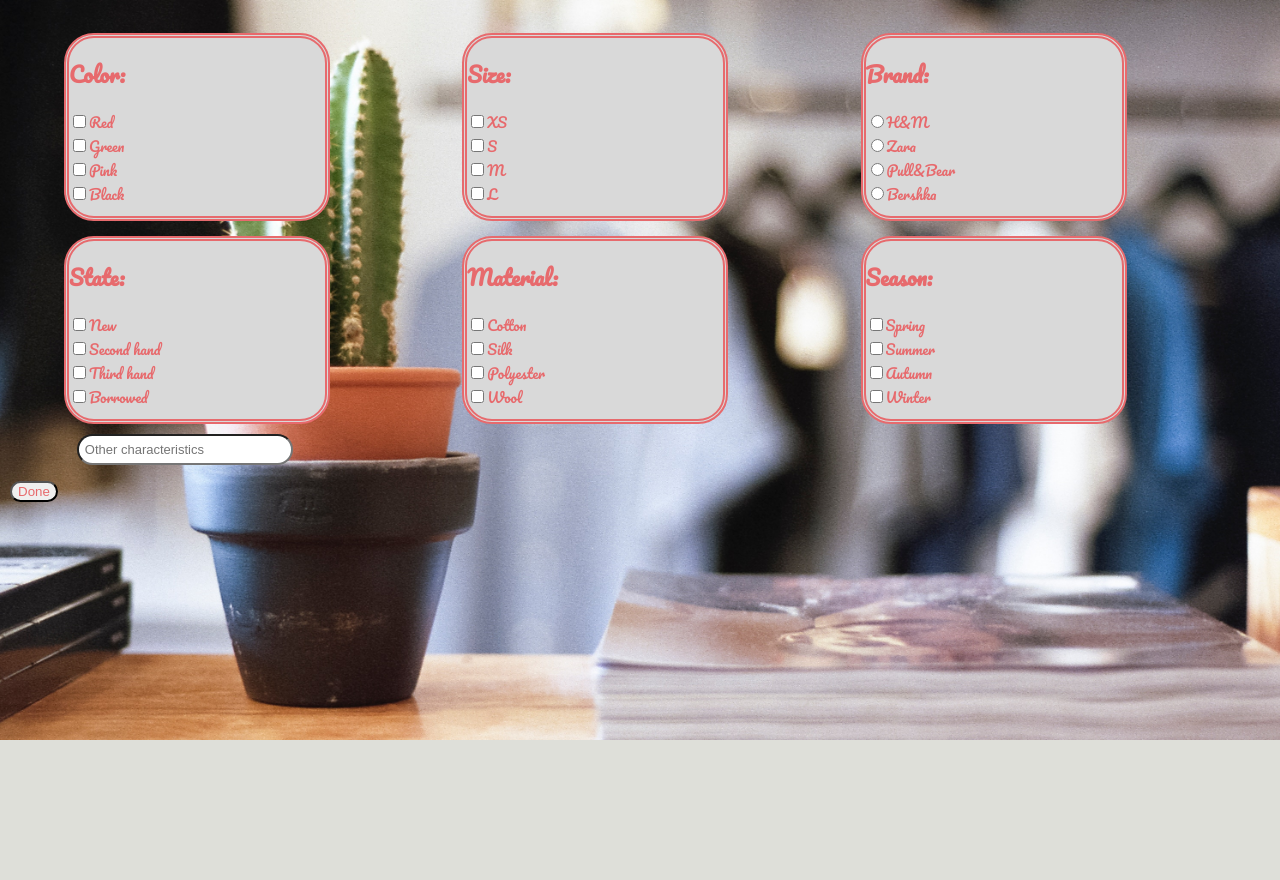
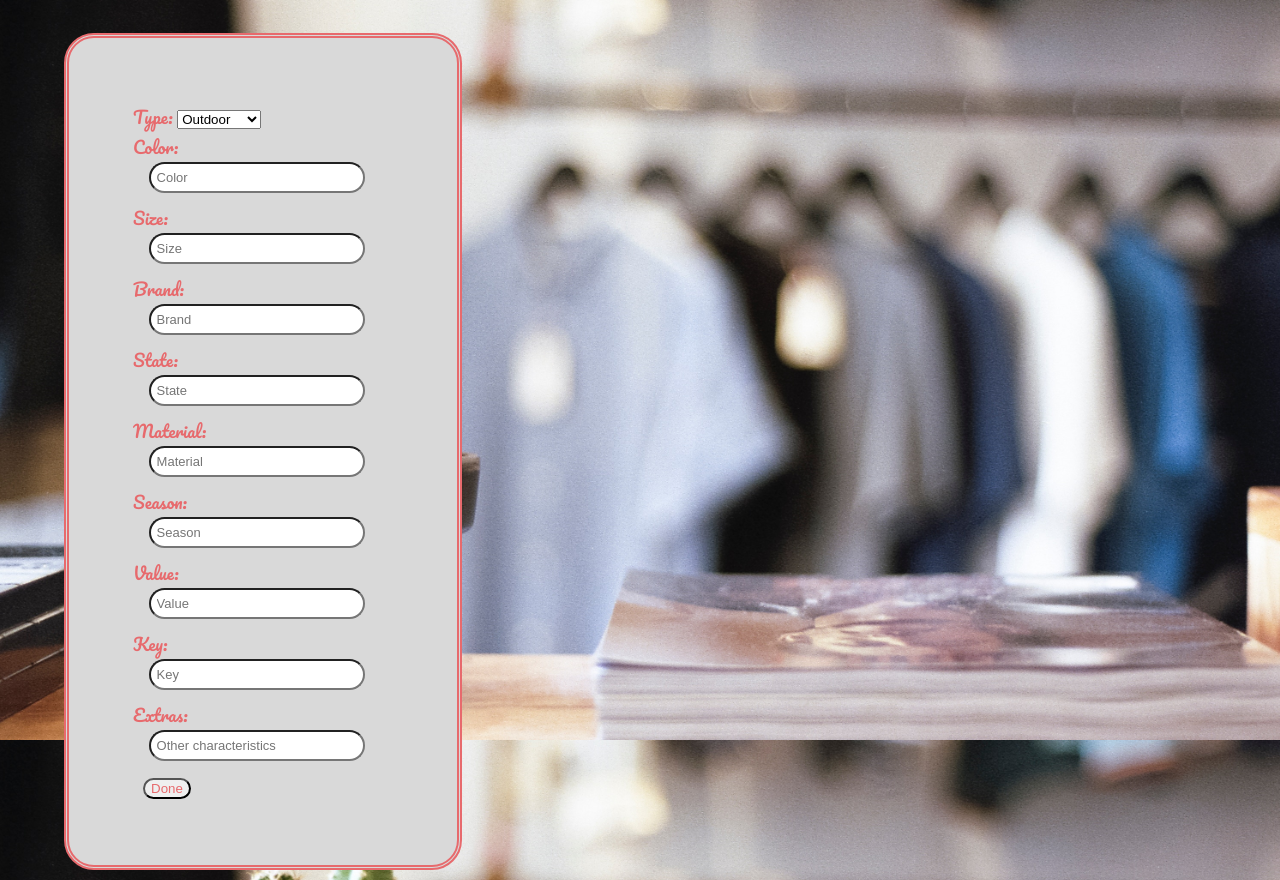
Before and after one commit to DianaBolocan/DulappMD, a PHP site: page /DulappMD/App/Views/Form in a window 1280 px wide. Shown: the part 60-940 px from the top of the page. Before the commit the page ends 800 px from the top, so only its background shows below. Run offline with PHP 8.4, Linux system fonts and the light colour scheme.

Commit message:
Add Item
Created save method for adding an item in a drawer with redirect. Slight changes in view and CSS file for Form.

```diff
--- a/App/Views/Form.php
+++ b/App/Views/Form.php
@@ -43,62 +43,32 @@
 				<a href="HomePage">
 					<h1 class="hcomp"> Log Out </h1>
 				</a>
-					<img src="CSS Files/more.png"id="more" alt="More"></a>
+					<img src="CSS Files/more.png" id="more" alt="More"></a>
 				</header >
 				<br>
 
 
-			<form name="quiz" action="Form/addItem" method="POST">
-					<div class="question">
-						<h2>Color:</h2>
-							<input type="checkbox" name="r-c" value="Red">Red<br>
-							<input type="checkbox" name="r-c" value="Green">Green <br>
-							<input type="checkbox" name="r-c" value="Pink">Pink<br>
-							<input type="checkbox" name="r-c" value="Black">Black <br>
-					</div>
-					<div class="question">
-						<h2>Size:</h2>
-							<input type="checkbox" name="r-s" value="XS">XS<br>
-							<input type="checkbox" name="r-s" value="S">S<br>
-							<input type="checkbox" name="r-s" value="M">M<br>
-							<input type="checkbox" name="r-s" value="L">L <br>
-
-					</div>
-					<div class="question">
-						<h2>Brand:</h2>
-							<input type="radio" name="r-b" value="H&M">H&M<br>
-							<input type="radio" name="r-b" value="Zara">Zara<br>
-							<input type="radio" name="r-b" value="Pull&Bear">Pull&Bear<br>
-							<input type="radio" name="r-b" value="Bershka">Bershka <br>
-
-					</div>
-					<div class="question">
-						<h2>State:</h2>
-							<input type="checkbox" name="r-ls" value="New">New<br>
-							<input type="checkbox" name="r-ls" value="Second hand">Second hand<br>
-							<input type="checkbox" name="r-ls" value="Third hand">Third hand<br>
-							<input type="checkbox" name="r-ls" value="Borrowed">Borrowed <br>
-
-					</div>
-					<div class="question">
-						<h2>Material:</h2>
-							<input type="checkbox" name="r-f" value="Cotton">Cotton<br>
-							<input type="checkbox" name="r-f" value="Silk">Silk<br>
-							<input type="checkbox" name="r-f" value="Polyester">Polyester<br>
-							<input type="checkbox" name="r-f" value="Wool">Wool <br>
-
-					</div>
-					<div class="question">
-						<h2>Season:</h2>
-							<input type="checkbox" name="r-ss" value="Spring">Spring<br>
-							<input type="checkbox" name="r-ss" value="Summer">Summer<br>
-							<input type="checkbox" name="r-ss" value="Autumn">Autumn<br>
-							<input type="checkbox" name="r-ss" value="Winter">Winter <br>
-					</div>
-					<div class="others">
-					<input type="text" name="extras" placeholder="Other characteristics">
-					</div>
-					<button type="submit" id="subm">Done</button>
+				<form class="question" name="quiz" action="Form/save" method="POST">
+					Type:
+					<select name="type">
+						<option value="Outdoor"> Outdoor </option>
+						<option value="Dress"> Dress </option>
+						<option value="Top"> Top </option>
+						<option value="Pants"> Pants </option>
+						<option value="Shoes"> Shoes </option>
+						<option value="Skirt"> Skirt </option>
+						<option value="Accessory"> Accessory </option>
+					</select> <br>
+					Color: <input type="text" name="color" placeholder="Color"> <br>
+					Size: <input type="text" name="size" placeholder="Size"> <br>
+					Brand: <input type="text" name="brand" placeholder="Brand"> <br>
+					State: <input type="text" name="state" placeholder="State">	<br>
+					Material: <input type="text" name="material" placeholder="Material"> <br>
+					Season: <input type="text" name="season" placeholder="Season"> <br>
+					Value: <input type="text" name="value" placeholder="Value"> <br>
+					Key: <input type="text" name="key" placeholder="Key"> <br>
+					Extras: <input type="text" name="extras" placeholder="Other characteristics"> <br>
+					<button type="submit" name="AddItem" id="subm">Done</button>
 				</form>
 				</body>
 			</html>';
--- a/Public/CSS Files/form.css
+++ b/Public/CSS Files/form.css
@@ -36,14 +36,14 @@ body{
 	margin-left:10px;
 }
 
-
 span:hover + .description {
     display: block;
 	position: absolute;
 	z-index: -1;
 }
+
 .question{
-	border-style:double;
+	border-style: double;
 	border-width: 5px 5px 5px 5px;
 	margin: 5px 5% 10px 5%;
 	border-radius:30px;
@@ -52,7 +52,9 @@ span:hover + .description {
 	width:20%;
 	display:inline-block;
 	background-color: #d9d9d9;
-	font-size: 14px;
+	font-size: 17px;
+	padding: 5%;
+	min-width: 260px;
 }
 
 input[type="text" i] {
@@ -279,7 +281,7 @@ input[type="text" i] {
 @media (min-height: 1000px)  {
 	.question{
 		margin-top:50px;
-		padding-left: 8%;
+		padding-left: 3%;
 	}
 	#subm{
 	border-radius:20px;
@@ -292,7 +294,7 @@ input[type="text" i] {
 }
 @media (max-width: 450px) and (min-width: 350px){
 	.question{
-		font-size:10px;
+		font-size:15px;
 	}
 }
 @media (max-width: 349px) {
```
Also changed, not shown: App/Controllers/Form.php (+26 -0 lines), App/Models/ItemMapper.php (+59 -3 lines).
